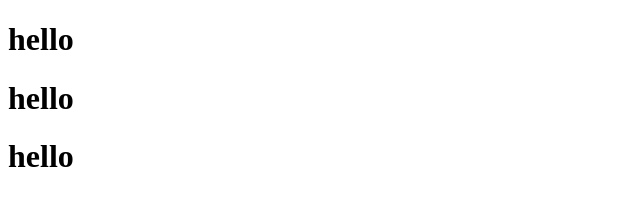
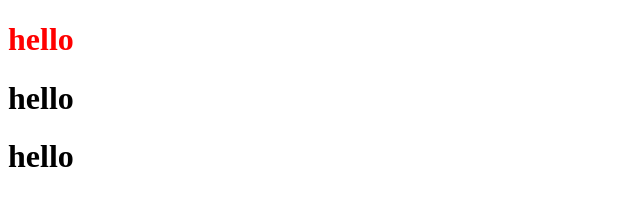
Before and after one commit to SreylenSan9/testing, a plain HTML site: page index.html in a window 1280 px wide. Shown: the whole page, without its empty margins (0-640 px from the left). Drawn offline with Linux system fonts and the light colour scheme.

Commit message:
frist edit index

```diff
--- a/index.html
+++ b/index.html
@@ -6,7 +6,7 @@
     <title>Document</title>
 </head>
 <body>
-    <h1>hello </h1>
+    <h1 style="color: red;">hello </h1>
     <h1>hello </h1>
     <h1>hello </h1>
 </body>
```
